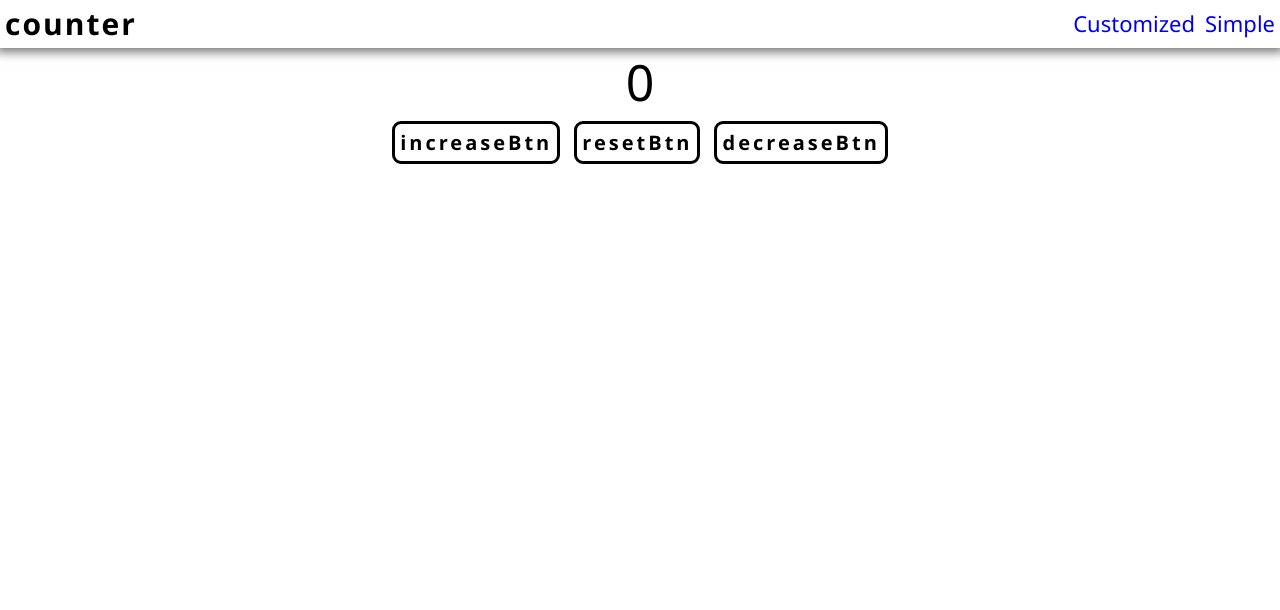
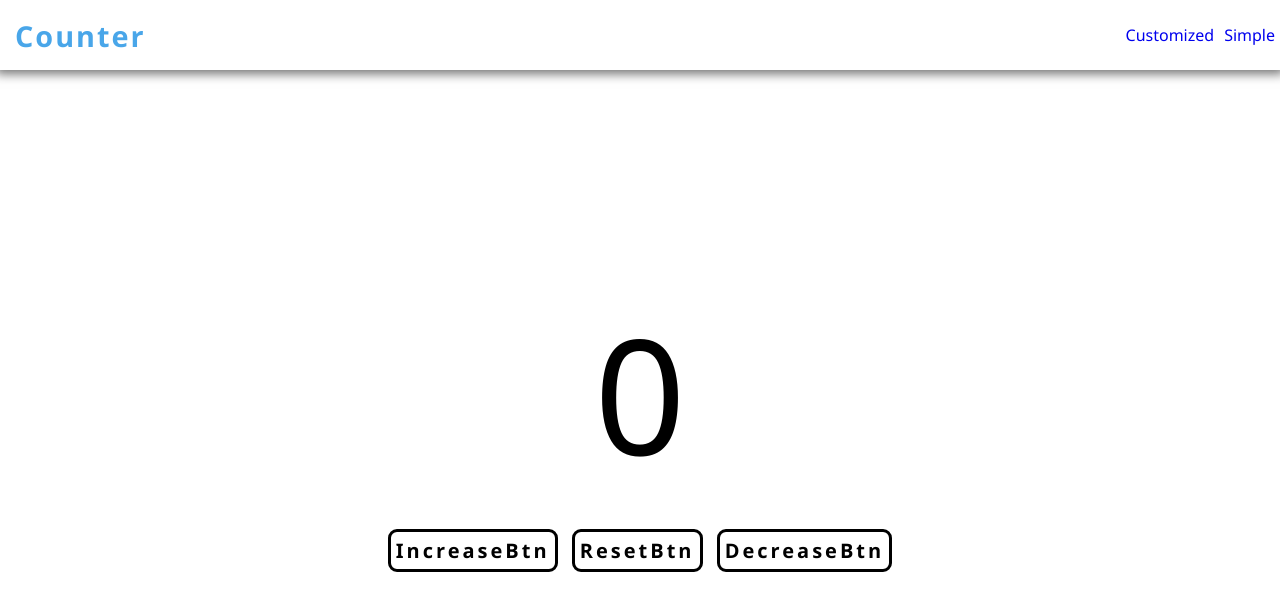
Before and after one commit to wisdom014/Vanilla-javascript, a plain HTML site: page Counter/index2.html in a window 1280 px wide. Drawn offline with Linux system fonts and the light colour scheme.

Commit message:
style commit

```diff
--- a/Counter/style.css
+++ b/Counter/style.css
@@ -1,18 +1,12 @@
+/* ROOT */
 * {
    margin: 0;
    padding: 0;
    font-family: 'Segoe UI', Tahoma, Geneva, Verdana, sans-serif;
+   text-transform: capitalize;
 }
 
-body {
- align-items: center;
- text-align: center;
-}
-
-#number {
- font-size: 50px;
-}
-
+/* HEADER */
 header {
    position: relative;
    padding: 0;
@@ -21,22 +15,32 @@ header {
    justify-content: space-between;
    align-items: center;
    text-align: center;
-   height: 50px;
+   height: 70px;
    box-sizing: border-box;
    box-shadow: 0px 0px 10px 4px rgba(0, 0, 0, 0.55);
    -webkit-box-shadow: 0px 0px 10px 4px rgba(0, 0, 0, 0.55);
    -moz-box-shadow: 0px 0px 10px 4px rgba(0, 0, 0, 0.55);
 }
 
+h1 {
+   position: relative;
+   font-size: 1.8rem;
+   margin: 0 15px 0 15px;
+   color: hsl(205, 78%, 60%);
+   letter-spacing: 2px;
+}
+
+/* NAV */
 nav {
    display: flex;
    flex-direction: row;
    justify-content: space-evenly;
 }
 
+/* LINK */
 a {
    text-decoration: none;
-    font-size: 22px;
+   font-size: 1rem;
    flex-direction: row;
    justify-content: space-between;
 }
@@ -55,14 +59,25 @@ position: relative;
    right: 5px;
 }
 
- h1 {
-   position: relative;
-      left: 5px;
-    font-size: 30px;
-    color: black;
-    letter-spacing: 2px;
+/* BODY */
+body {
+ align-items: center;
+ text-align: center;
 }
 
+.center {
+   display: flex;
+   flex-direction: column;
+   justify-content: center;
+   align-items: center;
+   height: calc(100vh - 80px);
+}
+
+#number {
+ font-size: 10rem;
+}
+
+ /* BUTTON */
 button {
  background: transparent;
  border: 3px solid black;
--- a/Counter/style2.css
+++ b/Counter/style2.css
@@ -1,39 +1,46 @@
-body {
- align-items: center;
- text-align: center;
+/* ROOT */
+* {
+ margin: 0;
+ padding: 0;
+ font-family: 'Segoe UI', Tahoma, Geneva, Verdana, sans-serif;
+ text-transform: capitalize;
 }
 
-#number {
- font-family: 'Segoe UI', Tahoma, Geneva, Verdana, sans-serif;
- font-size: 50px;
-}
-
+/* HEADER */
 header {
  position: relative;
- margin: -10px -8px 0 -8px;
  padding: 0;
  display: flex;
  flex-direction: row;
  justify-content: space-between;
  align-items: center;
  text-align: center;
- height: 50px;
+ height: 70px;
  box-sizing: border-box;
  box-shadow: 0px 0px 10px 4px rgba(0, 0, 0, 0.55);
  -webkit-box-shadow: 0px 0px 10px 4px rgba(0, 0, 0, 0.55);
  -moz-box-shadow: 0px 0px 10px 4px rgba(0, 0, 0, 0.55);
 }
 
+h1 {
+ position: relative;
+ font-size: 1.8rem;
+ margin: 0 15px 0 15px;
+ color: hsl(205, 78%, 60%);
+ letter-spacing: 2px;
+}
+
+/* NAV */
 nav {
  display: flex;
  flex-direction: row;
  justify-content: space-evenly;
 }
 
+/* LINK */
 a {
  text-decoration: none;
- font-family: 'Segoe UI', Tahoma, Geneva, Verdana, sans-serif;
- font-size: 22px;
+ font-size: 1rem;
  flex-direction: row;
  justify-content: space-between;
 }
@@ -52,21 +59,30 @@ a:hover {
  right: 5px;
 }
 
-h1 {
- position: relative;
- left: 5px;
- font-family: 'Segoe UI', Tahoma, Geneva, Verdana, sans-serif;
- font-size: 30px;
- color: black;
- letter-spacing: 2px;
+/* BODY */
+body {
+ align-items: center;
+ text-align: center;
 }
 
+.center {
+ display: flex;
+ flex-direction: column;
+ justify-content: center;
+ align-items: center;
+ height: calc(100vh - 80px);
+}
+
+#number {
+ font-size: 10rem;
+}
+
+  /* BUTTON */
   button {
    background: transparent;
    border: 3px solid black;
    border-radius: 9px;
    font-size: 20px;
- font-family: 'Segoe UI', Tahoma, Geneva, Verdana, sans-serif;
    font-weight: bold;
    margin: 5px;
    padding: 5px;
```
Lines whose indentation alone changed are shown as unchanged.
